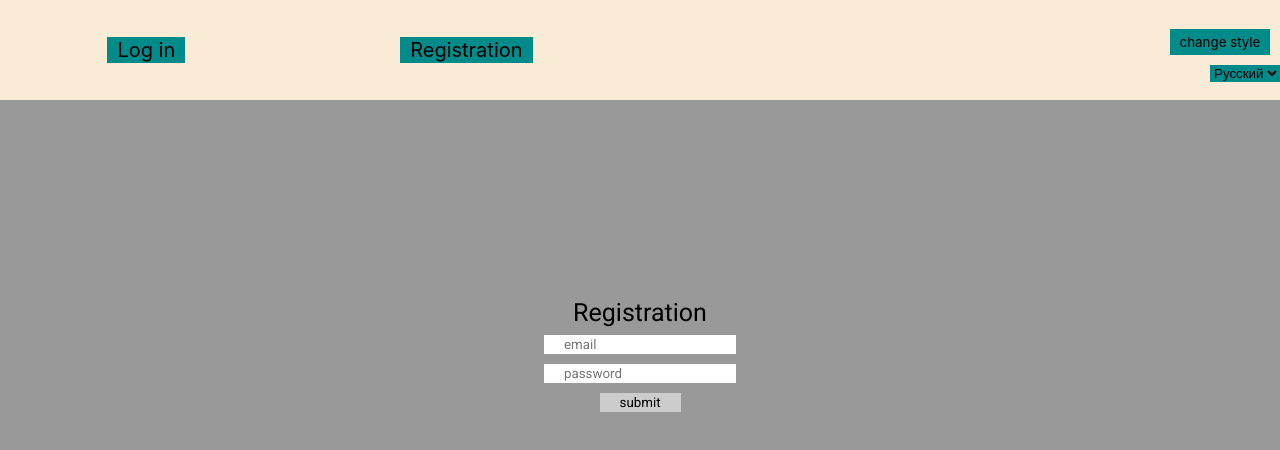
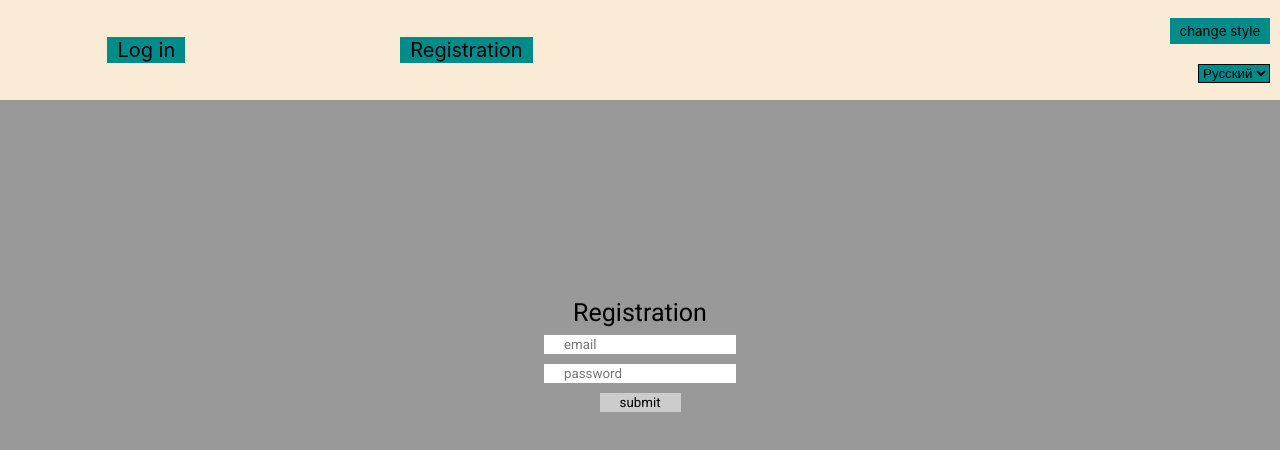
Before and after one commit to IliaKonstantinov/sfera__1, a Next.js app in the folder frontend/: page /registration in a window 1280 px wide. Shown: the top 450 px of the page. Built offline with nearby package versions, Linux system fonts and the light colour scheme.

Commit message:
fix select tag

```diff
--- a/frontend/components/MainContainer/MainContainer.js
+++ b/frontend/components/MainContainer/MainContainer.js
@@ -70,35 +70,29 @@ const MainContainer = (props) => {
               !props.toggleChangeStyle ? styles.locales_sryle1 : styles.locales
             }
           >
-            <option value="ru">
-              {" "}
-              <button
+            <option
+              value="ru"
               className={
                 !props.toggleChangeStyle ? styles.locale1 : styles.locale
               }
             >
               Русский
-              </button>
             </option>
-            <option value="en">
-              {" "}
-              <button
+            <option
+              value="en"
               className={
                 !props.toggleChangeStyle ? styles.locale1 : styles.locale
               }
             >
               English
-              </button>
             </option>
-            <option value="cs">
-              {" "}
-              <button
+            <option
+              value="cs"
               className={
                 !props.toggleChangeStyle ? styles.locale1 : styles.locale
               }
             >
               Čeština
-              </button>
             </option>
           </select>
         </div>
--- a/frontend/styles/MainContainer.module.css
+++ b/frontend/styles/MainContainer.module.css
@@ -44,7 +44,7 @@
   background-color: #333;
 }
 
-.locales {
+.locales, .locales_sryle1 {
   display: flex;
   border: 1px solid #000;
   margin: 10px;
```
Lines whose indentation alone changed are shown as unchanged.
